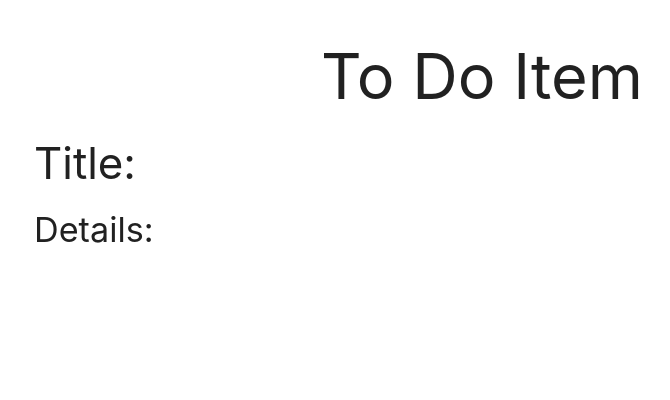
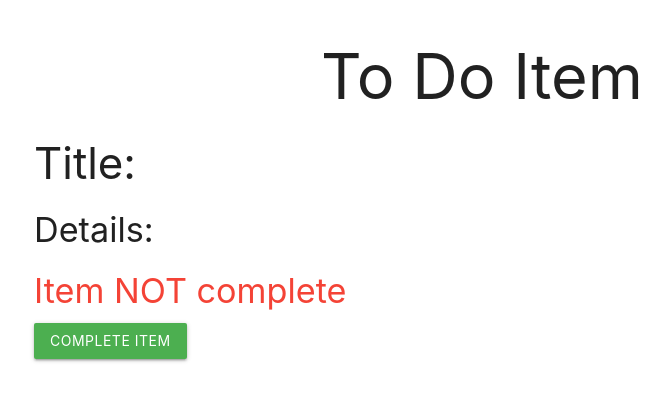
Before and after one commit to 3daddict/redux-todo-list, a React (Create React App) app: page /item/1 in a window 1280 px wide. Shown: the top 400 px of the page, without its empty margins (158-828 px from the left). Built offline with nearby package versions, Linux system fonts and the light colour scheme; no server answers.

Commit message:
single item view completed

```diff
--- a/src/actions/index.js
+++ b/src/actions/index.js
@@ -30,3 +30,18 @@
         payload: resp
     }
 };
+
+export function clearSingleItem(){
+    return {
+        type: types.CLEAR_SINGLE_ITEM
+    }
+};
+
+export function toggleComplete(id){
+    const resp = axios.put(`${BASE_URL}/todos/${id + API_KEY}`);
+
+    return {
+        type: types.TOGGLE_COMPLETE,
+        payload: resp
+    }
+};
--- a/src/actions/types.js
+++ b/src/actions/types.js
@@ -1,5 +1,7 @@
 export default {
     ADD_LIST_ITEM: 'add_list_item',
+    CLEAR_SINGLE_ITEM: 'clear_single_item',
     GET_LIST_DATA: 'get_list_data',
-    GET_SINGLE_ITEM: 'get_single_item'
+    GET_SINGLE_ITEM: 'get_single_item',
+    TOGGLE_COMPLETE: 'toggle_complete'
 };
--- a/src/components/single_item.js
+++ b/src/components/single_item.js
@@ -1,19 +1,28 @@
 import React, { Component } from 'react';
 import { connect } from 'react-redux';
-import { getSingleItem } from '../actions';
+import { getSingleItem, clearSingleItem, toggleComplete } from '../actions';
 
 class SingleItem extends Component {
     componentDidMount(){
         this.props.getSingleItem(this.props.match.params.itemId);
     }
+    componentWillUnmount(){
+        this.props.clearSingleItem();
+    }
     render(){
         console.log('Single Item', this.props.item);
-        const { item } = this.props;
+        const { item, toggleComplete, match: {params } } = this.props;
         return (
             <div>
                 <h1 className="center">To Do Item</h1>
                 <h3>Title: {item.title}</h3>
                 <h4>Details: {item.details}</h4>
+                <h4 className={ `${item.complete ? 'green-text text' : 'red-text'} darken-2` }>
+                { item.complete ? 'Item has been completed' : 'Item NOT complete' }
+                </h4>
+                <button onClick={ () => toggleComplete(params.itemId) } className={ `btn ${item.complete ? 'red' : 'green' }` }>
+                { item.complete ? 'Remove Complete' : 'Complete Item' }
+                </button>
             </div>
         );
     }
@@ -26,5 +35,7 @@
 }
 
 export default connect(mapStateToProps, {
-    getSingleItem: getSingleItem
+    getSingleItem: getSingleItem,
+    clearSingleItem: clearSingleItem,
+    toggleComplete: toggleComplete
 })(SingleItem);
--- a/src/reducers/list_reducer.js
+++ b/src/reducers/list_reducer.js
@@ -11,6 +11,11 @@
             return { ...state, all: action.payload.data.todos };
         case types.GET_SINGLE_ITEM:
             return { ...state, single: action.payload.data.todo };
+        case types.CLEAR_SINGLE_ITEM:
+            return { ...state, single: {} };
+        case types.TOGGLE_COMPLETE:
+        console.log('Toggle Complete:', action)
+            return { ...state, single: action.payload.data.todo };
         default:
             return state;
     }
```
